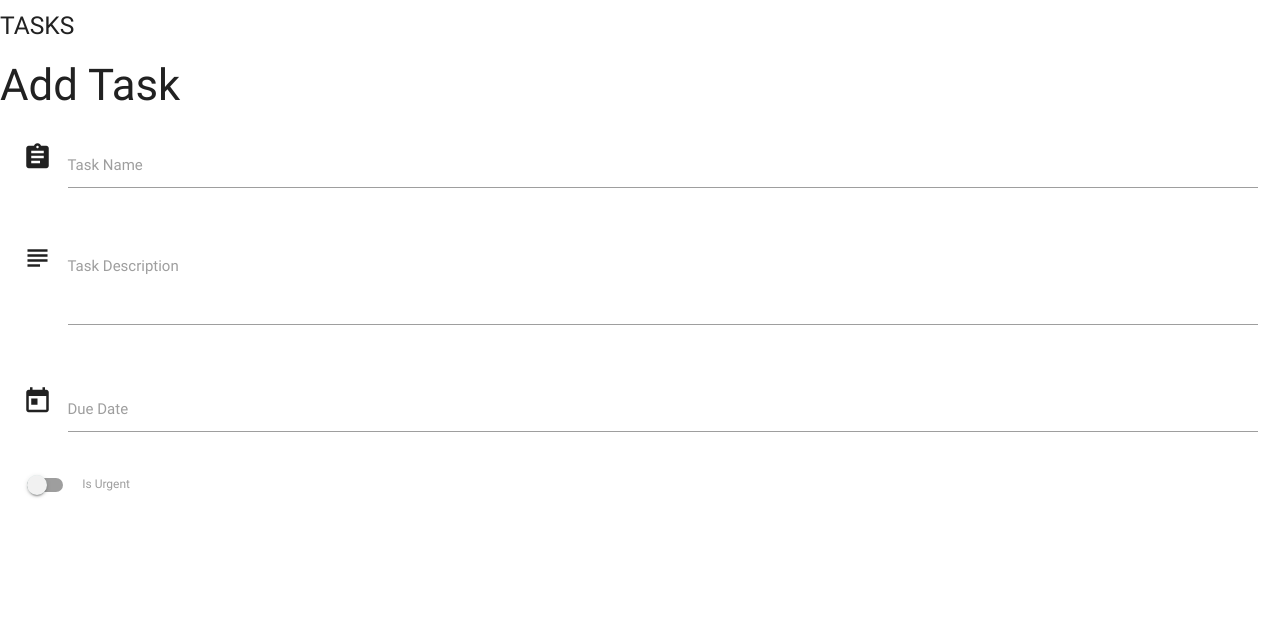
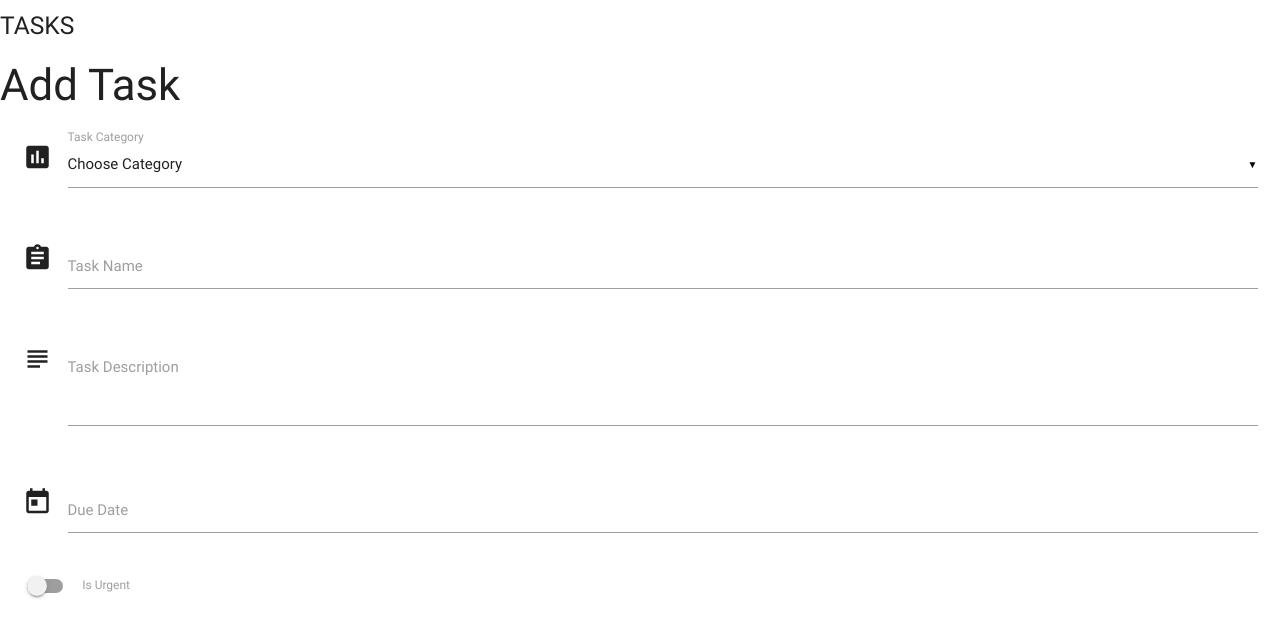
Before and after one commit to billdavisjr/task-manager, a Flask app: page /add_task in a window 1280 px wide. Shown: the top 638 px of the page. Run offline with Flask 2, Linux system fonts and the light colour scheme; data that the repository does not hold is empty; some libraries are stand-ins or nearby versions.

Commit message:
Added categories popup to addtask page

```diff
--- a/app.py
+++ b/app.py
@@ -13,12 +13,14 @@ mongo = PyMongo(app)
 @app.route('/')
 @app.route('/get_tasks')
 def get_tasks():
-    return render_template("tasks.html", tasks=mongo.db.tasks.find())
+    return render_template("tasks.html",
+        tasks=mongo.db.tasks.find())
 
 
 @app.route('/add_task')
 def add_task():
-    return render_template('addtask.html')
+    return render_template('addtask.html',
+        categories=mongo.db.categories.find())
 
 
 if __name__ == '__main__':
--- a/templates/addtask.html
+++ b/templates/addtask.html
@@ -2,6 +2,18 @@
 <h3>Add Task</h3>
 <div class="row">
     <form action="" method="POST" class="col s12">
+        <div class="row">
+            <div class="input-field col s12">
+                <i class="material-icons prefix">poll</i>
+                <select id="category" name="category_name">
+                <option value="" disabled selected>Choose Category</option>
+                {% for cat in categories %}
+                    <option value="{{cat.category_name}}">{{cat.category_name}}</option>
+                {% endfor %}
+            </select>
+                <label>Task Category</label>
+            </div>
+        </div>
         <div class="row">
             <div class="input-field col s12">
                 <i class="material-icons prefix">assignment</i>
@@ -35,5 +47,4 @@
         </div>
     </form>
 </div>
-
 {% endblock %}
--- a/templates/base.html
+++ b/templates/base.html
@@ -15,6 +15,7 @@
         <script type="text/javascript">
             $(document).ready(function() {
                 $('.collapsible').collapsible();
+                $('select').material_select();
             })
 
             $('.datepicker').pickadate({
```
